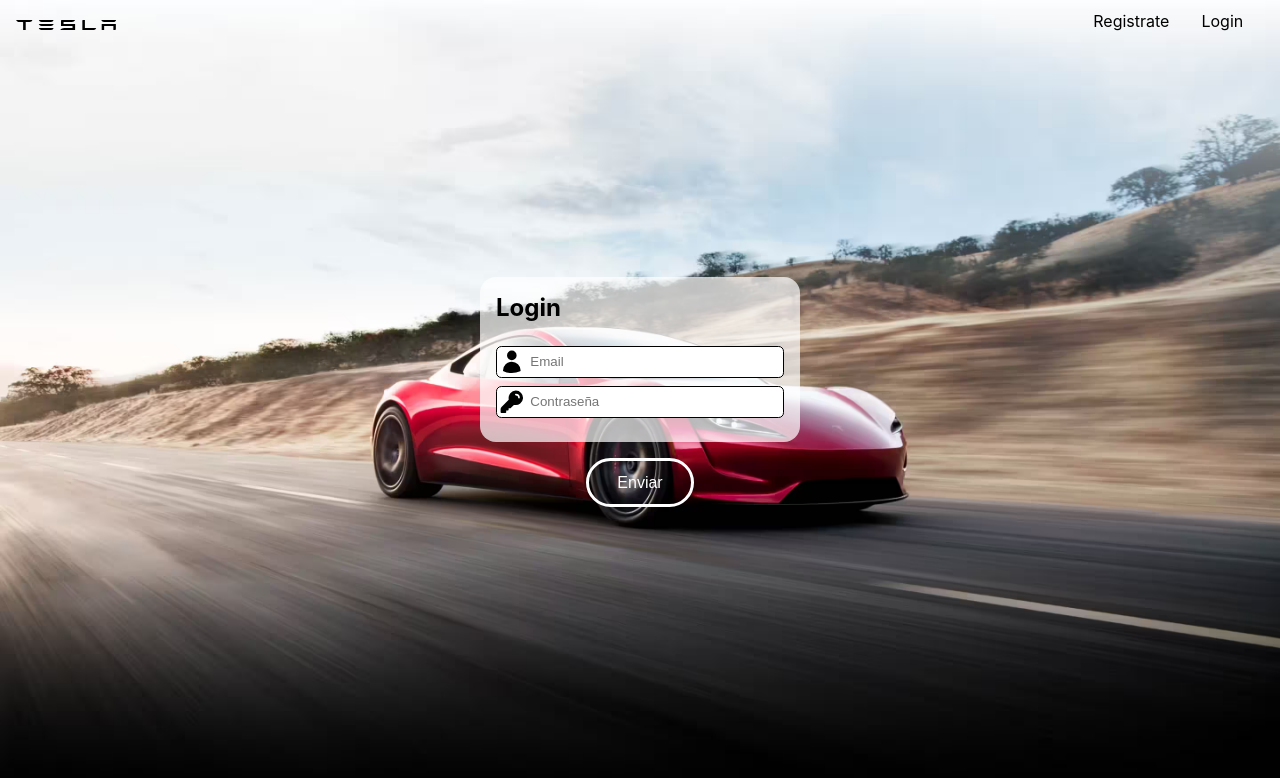
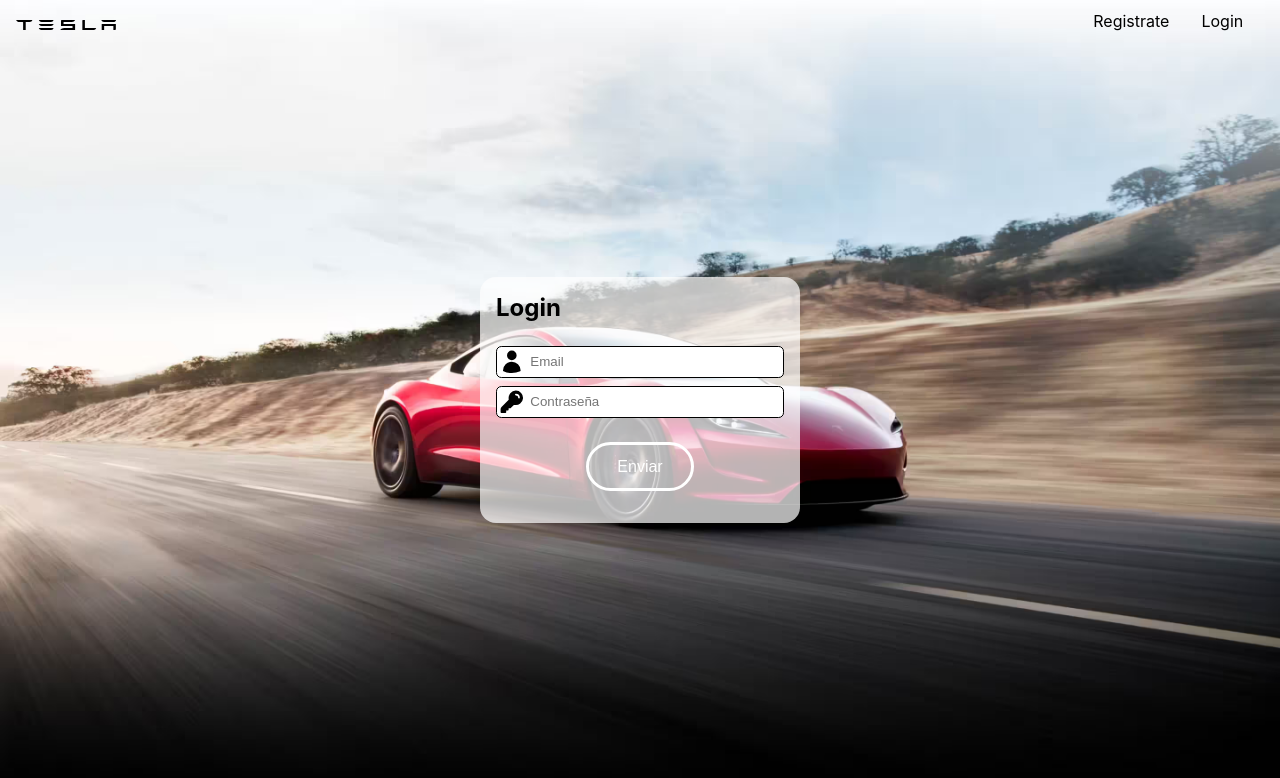
Before and after one commit to albertarques/tesla-webclone, a Next.js app: page /login in a window 1280 px wide. Shown: the top 778 px of the page. Built offline with nearby package versions, Linux system fonts and the light colour scheme; no server answers.

Commit message:
Login component operational with 1 warning

```diff
--- a/pages/login.js
+++ b/pages/login.js
@@ -3,61 +3,49 @@ import HeroBlock from "../components/HeroBlock";
 import Form from "../components/Form";
 import Input from "../components/bites/Input";
 import Button from "../components/bites/Button";
-import { useRouter } from "next/router";
-import {
-  browserSessionPersistence,
-  signInWithEmailAndPassword,
-} from "firebase/auth";
-import { auth, persistenceUserLogged } from "../firebase";
+
 import { useState } from "react";
+import { useAuthState } from "react-firebase-hooks/auth";
+import { auth, loginUser } from "../lib/Firebase";
+import { GoToLoggedIn } from "../utils/Routes";
 
 export default function Login() {
-  const { push } = useRouter();
+  // On every page that need user, loading or error, we need to refer useStateAuth
+  const [user] = useAuthState(auth);
 
-  const [Username, setUsername] = useState();
-  const [Password, setPassword] = useState();
+  const [email, setEmail] = useState();
+  const [password, setPassword] = useState();
 
-  const loginUser = async (e) => {
-    e.preventDefault();
-    try {
-      await signInWithEmailAndPassword(auth, Username, Password).then(
-        (userCredential) => {
-          // Signed in
-          user = userCredential.user;
-          // ...
-        }
-      );
-      persistenceUserLogged(browserSessionPersistence); // Persist login info
-      // onAuthStateChanged();
-      push("/logged");
-    } catch (error) {
-      console.log(error.code);
-      console.log(error.message);
-    }
-  };
-
+  if (!user) {
     return (
       <Layout>
         <HeroBlock form picture="/img/hero@2.jpg" alt="Modelo S en color rojo">
-        <Form title="Login" submit={loginUser}>
+          <Form title="Login" submit={(e) => loginUser(e, email, password)}>
             <Input
               id="user"
               label="Email"
               type="email"
               name="email"
-            onChange={(e) => setUsername(e.target.value)}
+              value={email}
+              onChange={(e) => setEmail(e.target.value)}
             />
             <Input
               id="password"
               label="Contraseña"
               type="password"
               name="password"
+              value={password}
               onChange={(e) => setPassword(e.target.value)}
             />
-          {/* <Button text="Enviar" /> */}
+            <Button text="Enviar" />
           </Form>
-        <Button text="Enviar" onClick={loginUser} />
         </HeroBlock>
       </Layout>
     );
   }
+  if (user) {
+    {
+      GoToLoggedIn();
+    }
+  }
+}
```
Lines whose indentation alone changed are shown as unchanged.
